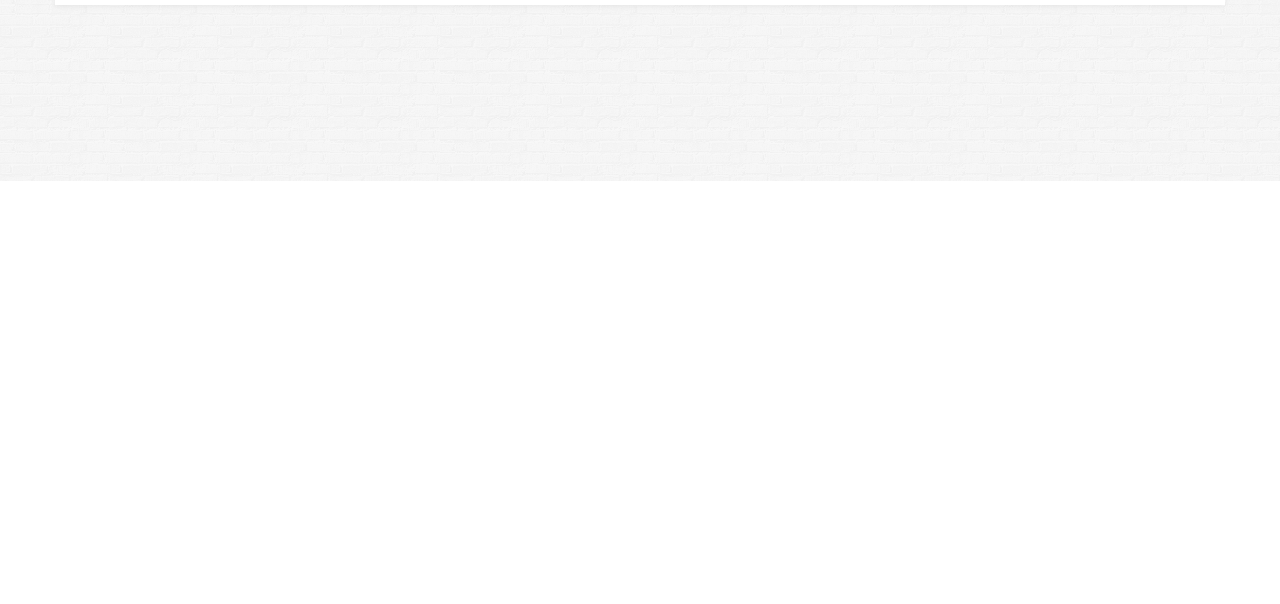
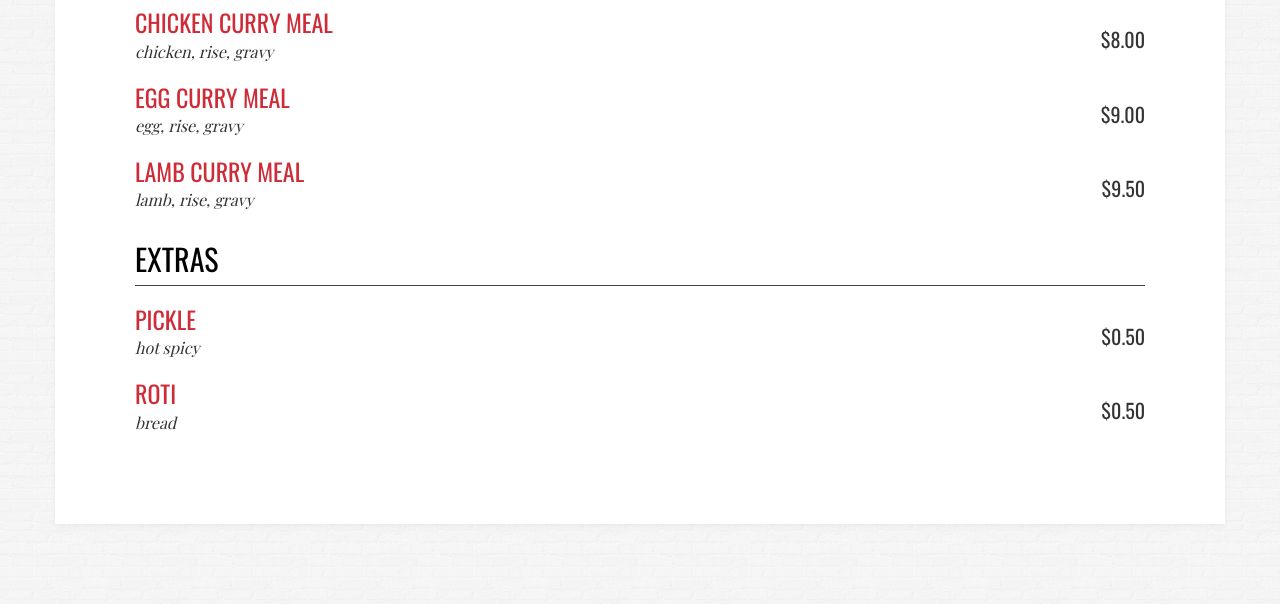
Before and after one commit to shintotm/PizzaPlanet, a plain HTML site: page index.html in a window 1280 px wide. Shown: the part 619-1223 px from the top of the page. Before the commit the page ends 800 px from the top, so only its background shows below. Drawn offline with nearby package versions, Linux system fonts and the light colour scheme; a web font is replaced by a local one.

Commit message:
Add mains and extras

```diff
--- a/index.html
+++ b/index.html
@@ -25,6 +25,27 @@
             <p class="price"> {{appetizer.price | currency}}</p>
           </div>
         </div>
+		<h2>Mains</h2>
+        <div class="mains row" ng-repeat="main in mains">
+          <div class="item col-md-9">
+            <h3 class="name">{{main.name}} </h3>
+            <p class="description"> {{main.description}}</p>
+          </div>
+          <div class="price col-md-3">
+            <p class="price"> {{main.price | currency}}</p>
+          </div>
+        </div>
+
+		<h2>Extras</h2>
+        <div class="extras row" ng-repeat="extra in extras">
+          <div class="item col-md-9">
+            <h3 class="name">{{extra.name}} </h3>
+            <p class="description"> {{extra.description}}</p>
+          </div>
+          <div class="price col-md-3">
+            <p class="price"> {{extra.price | currency}}</p>
+          </div>
+        </div>
 
       </div>
     </div>
--- a/js/controllers/MainController.js
+++ b/js/controllers/MainController.js
@@ -35,5 +35,19 @@ app.controller('MainController', ['$scope', function($scope) {
 		price: 9.50
   }
   ];
+  $scope.extras = [
+  {
+	  name: 'Pickle',
+	  description: 'hot spicy',
+	  price: 0.50
+  },
+
+  {
+	  name: 'Roti',
+	  description: 'bread',
+	  price: 0.50
+  }
+
+  ];
 
 }]);
```
